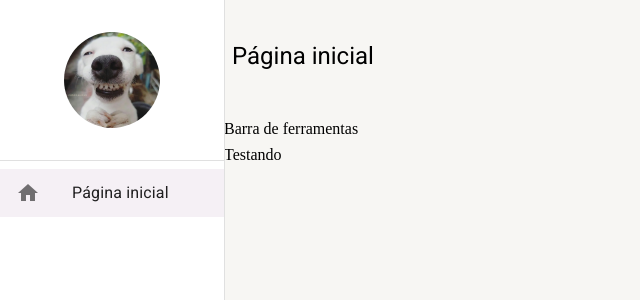
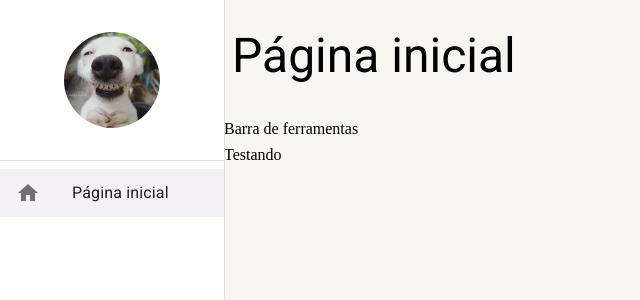
Before and after one commit to Emerson-lab/search-city-web-app, a React (Create React App) app: page /pagina-inicial in a window 1280 px wide. Shown: the top 300 px of the page, without its empty margins (0-640 px from the left). Built offline with nearby package versions, Linux system fonts and the light colour scheme.

Commit message:
Layout Page Base

```diff
--- a/src/pages/dashboard/Dashboard.tsx
+++ b/src/pages/dashboard/Dashboard.tsx
@@ -2,7 +2,10 @@ import { LayoutBaseDePagina } from "../../shared/layouts"
 
 export const Dashboard = () => {
   return (
-    <LayoutBaseDePagina titulo="Página inicial">
+    <LayoutBaseDePagina
+      titulo="Página inicial"
+      barraDeFerramentas={<>Barra de ferramentas</>}
+    >
       Testando
     </LayoutBaseDePagina>
 
--- a/src/shared/layouts/LayoutBaseDePagina.tsx
+++ b/src/shared/layouts/LayoutBaseDePagina.tsx
@@ -1,14 +1,23 @@
-import { Icon, IconButton, Theme, Typography, useMediaQuery, useTheme } from "@mui/material";
+import {
+  Icon,
+  IconButton,
+  Theme,
+  Typography,
+  useMediaQuery,
+  useTheme
+} from "@mui/material";
 import { Box } from "@mui/system";
 import { useDrawerContext } from "../contexts";
 
 type ILayoutPageBaseProps = {
   children: React.ReactNode;
   titulo: string;
+  barraDeFerramentas: React.ReactNode;
 }
 
-export const LayoutBaseDePagina = ({ children, titulo }: ILayoutPageBaseProps) => {
+export const LayoutBaseDePagina = ({ children, titulo, barraDeFerramentas }: ILayoutPageBaseProps) => {
   const isSmDown = useMediaQuery((theme: Theme) => theme.breakpoints.down('sm'));
+  const isMdDown = useMediaQuery((theme: Theme) => theme.breakpoints.down('md'));
   const theme = useTheme();
 
   const { toggleDrawerOpenContext } = useDrawerContext();
@@ -24,7 +33,7 @@ export const LayoutBaseDePagina = ({ children, titulo }: ILayoutPageBaseProps) =
         padding={1}
         display="flex"
         alignItems="center"
-        height={theme.spacing(12)}
+        height={theme.spacing(isSmDown ? 6 : isMdDown ? 8 : 12)}
         gap={1}
       >
         {isSmDown ?
@@ -34,16 +43,26 @@ export const LayoutBaseDePagina = ({ children, titulo }: ILayoutPageBaseProps) =
           :
           null}
 
-        <Typography variant="h5">
+        <Typography
+          variant={isSmDown ? "h5" : isMdDown ? 'h4' : 'h3'}
+          whiteSpace="nowrap"
+          overflow="hidden"
+          textOverflow="ellipsis"
+        >
           {titulo}
         </Typography>
       </Box>
 
-      <Box>
-        Barra de ferramentas
-      </Box>
+      {
+        barraDeFerramentas ?
+          <Box>
+            {barraDeFerramentas}
+          </Box>
+          :
+          null
+      }
 
-      <Box>
+      <Box flex={1} overflow="auto">
         {children}
       </Box>
     </Box>
```
